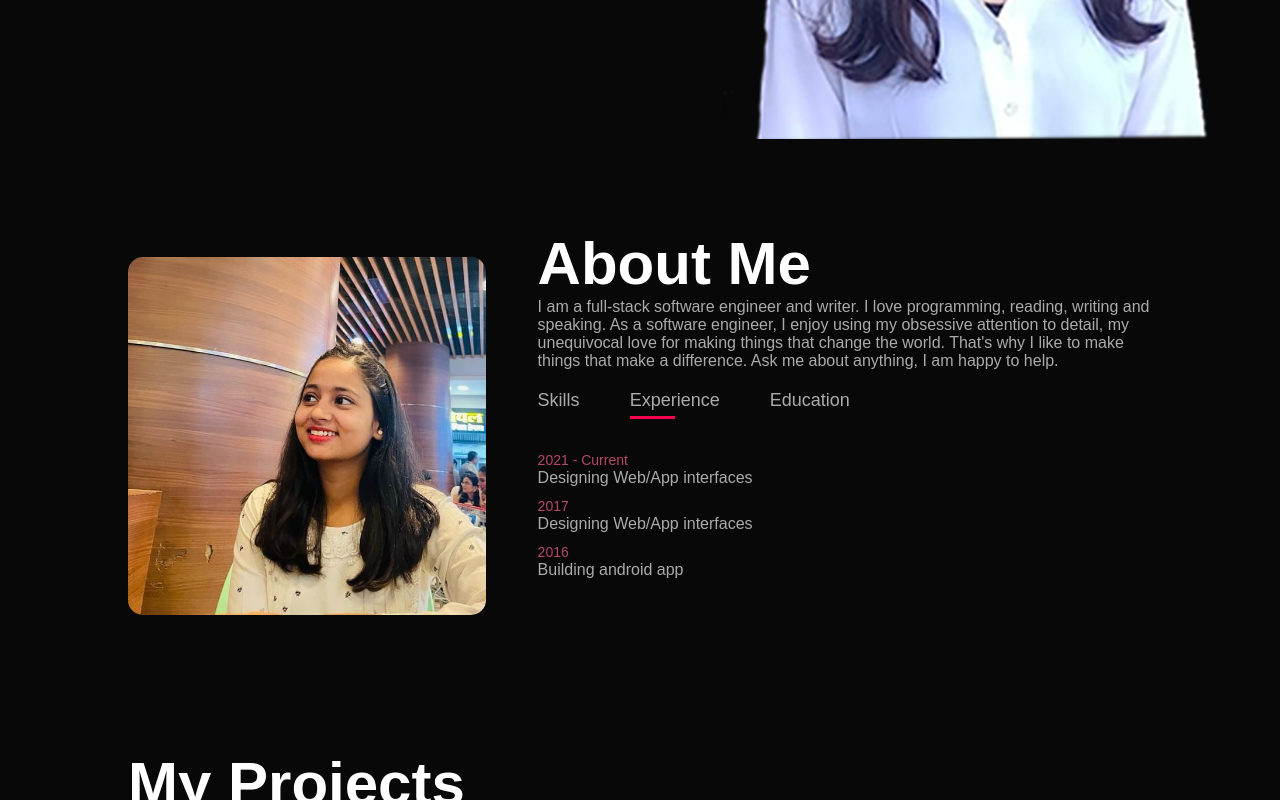
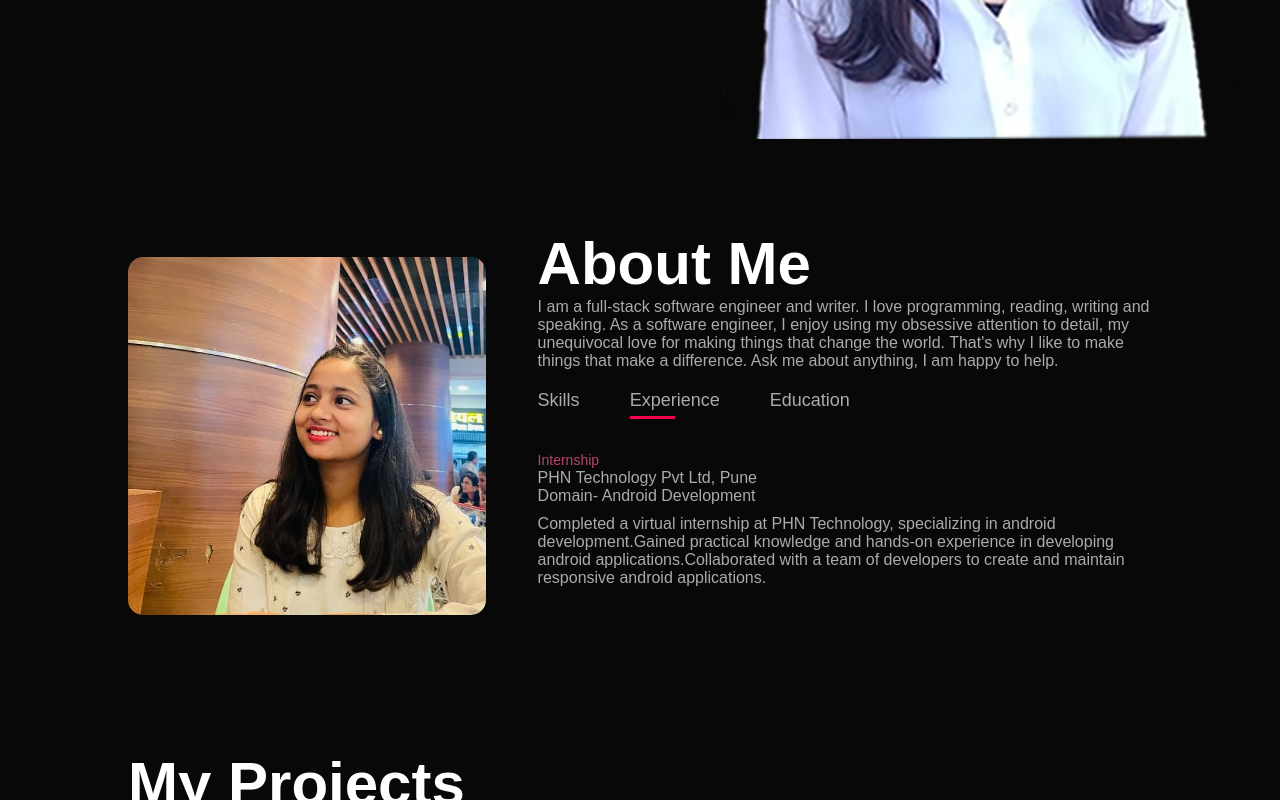
Before and after one commit to AnkitaKumari17/Portfolio, a plain HTML site: page index.html in a window 1280 px wide. Both pictures are taken after a click on the element "Experience". Shown: the part 661-1461 px from the top of the page. Drawn offline with Linux system fonts and the light colour scheme.

Commit message:
Add files via upload

```diff
--- a/index.html
+++ b/index.html
@@ -57,9 +57,12 @@
                 </div>
                 <div class="tab-contents" id="experience">
                     <ul>
-                        <li><span>2021 - Current</span><br>Designing Web/App interfaces</li>
-                        <li><span>2017</span><br>Designing Web/App interfaces</li>
-                        <li><span>2016</span><br>Building android app</li>
+                        <li><span>Internship</span><br>PHN Technology Pvt Ltd, Pune <br>
+                        Domain- Android Development<br></li>
+                        <li>Completed a virtual internship at PHN Technology, specializing in
+                            android development.Gained practical knowledge and hands-on experience
+                            in developing android applications.Collaborated with a team of developers
+                             to create and maintain responsive android applications.</li>
                     </ul>
                 </div>
                 <div class="tab-contents" id="education">
```
